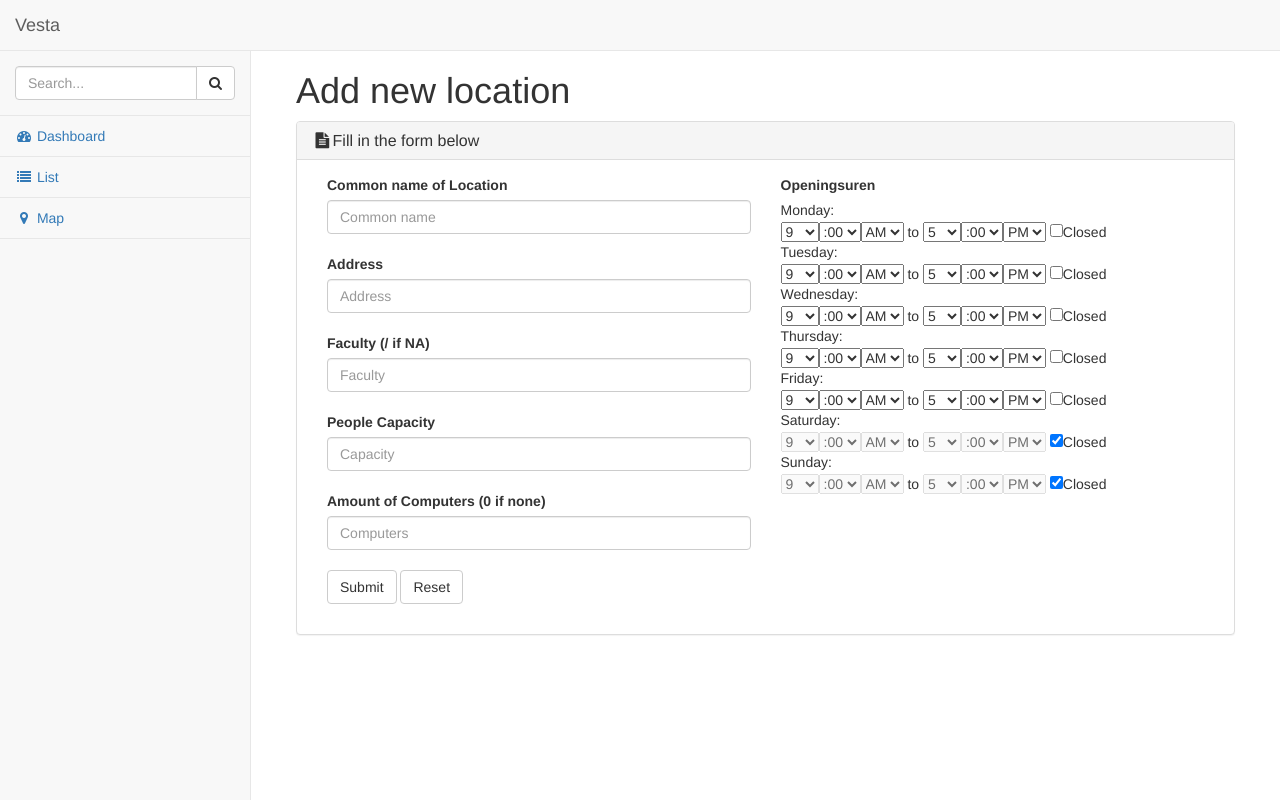
After one commit to thepycoder/InnoversityWebsite, a PHP site: page /form.php in a window 1280 px wide. The commit adds this page. Run offline with PHP 8.4, Linux system fonts and the light colour scheme; some libraries are stand-ins or nearby versions.

Commit message:
add location form added

```diff
--- /dev/null
+++ b/form.php
@@ -0,0 +1,228 @@
+<?php
+$servername = "localhost";
+$username = "root";
+$password = "";
+$dbname = "inno";
+
+// Create connection
+$conn = new mysqli($servername, $username, $password, $dbname);
+// Check connection
+if ($conn->connect_error) {
+    die("Connection failed: " . $conn->connect_error);
+}
+?>
+<!DOCTYPE html>
+<html lang="en">
+
+<head>
+
+    <meta charset="utf-8">
+    <meta http-equiv="X-UA-Compatible" content="IE=edge">
+    <meta name="viewport" content="width=device-width, initial-scale=1">
+    <meta name="description" content="">
+    <meta name="author" content="">
+
+    <title>Vesta</title>
+
+    <!-- Bootstrap Core CSS -->
+    <link href="bower_components/bootstrap/dist/css/bootstrap.min.css" rel="stylesheet">
+
+    <!-- MetisMenu CSS -->
+    <link href="bower_components/metisMenu/dist/metisMenu.min.css" rel="stylesheet">
+
+    <!-- Custom CSS -->
+    <link href="dist/css/sb-admin-2.css" rel="stylesheet">
+
+    <!-- Custom Fonts -->
+    <link href="bower_components/font-awesome/css/font-awesome.min.css" rel="stylesheet" type="text/css">
+
+    <!-- HTML5 Shim and Respond.js IE8 support of HTML5 elements and media queries -->
+    <!-- WARNING: Respond.js doesn't work if you view the page via file:// -->
+    <!--[if lt IE 9]>
+        <script src="https://oss.maxcdn.com/libs/html5shiv/3.7.0/html5shiv.js"></script>
+        <script src="https://oss.maxcdn.com/libs/respond.js/1.4.2/respond.min.js"></script>
+    <![endif]-->
+
+
+</head>
+
+<body>
+
+    <div id="wrapper">
+
+        <!-- Navigation -->
+        <nav class="navbar navbar-default navbar-static-top" role="navigation" style="margin-bottom: 0">
+            <div class="navbar-header">
+                <button type="button" class="navbar-toggle" data-toggle="collapse" data-target=".navbar-collapse">
+                    <span class="sr-only">Toggle navigation</span>
+                    <span class="icon-bar"></span>
+                    <span class="icon-bar"></span>
+                    <span class="icon-bar"></span>
+                </button>
+                <a class="navbar-brand" href="index.html">Vesta</a>
+            </div>
+            <!-- /.navbar-header -->
+            <!-- /.navbar-top-links -->
+
+            <div class="navbar-default sidebar" role="navigation">
+                <div class="sidebar-nav navbar-collapse">
+                    <ul class="nav" id="side-menu">
+                        <li class="sidebar-search">
+                            <div class="input-group custom-search-form">
+                                <input type="text" class="form-control" placeholder="Search...">
+                                <span class="input-group-btn">
+                                    <button class="btn btn-default" type="button">
+                                        <i class="fa fa-search"></i>
+                                    </button>
+                                </span>
+                            </div>
+                            <!-- /input-group -->
+                        </li>
+                        <li>
+                            <a href="index.php"><i class="fa fa-dashboard fa-fw"></i> Dashboard</a>
+                        </li>
+                        <li>
+                          <a href="list.php"><i class="fa fa-list fa-fw"></i> List</a>
+                        </li>
+                        <li>
+                          <a href="map.php"><i class="fa fa-map-marker fa-fw"></i> Map</a>
+                        </li>
+                    </ul>
+                </div>
+                <!-- /.sidebar-collapse -->
+            </div>
+            <!-- /.navbar-static-side -->
+        </nav>
+
+        <!-- Page Content -->
+        <div id="page-wrapper">
+            <div class="container-fluid">
+                <div class="row">
+                    <div class="col-lg-12">
+                      <h1>Add new location</h1>
+                      <div class="panel panel-default">
+                        <div class="panel-heading">
+                          <h3 class="panel-title"><i class="fa fa-file-text fa-fw"></i>Fill in the form below</h3>
+                        </div>
+                        <div class="panel-body">
+                          <form role="form" action="process_form.php" method="post">
+                            <div class="col-lg-6">
+                              <div class="form-group">
+                                <label>Common name of Location</label>
+                                <input class="form-control" placeholder="Common name">
+                                <br>
+                                <label>Address</label>
+                                <input class="form-control" placeholder="Address">
+                                <br>
+                                <label>Faculty (/ if NA)</label>
+                                <input class="form-control" placeholder="Faculty">
+                                <br>
+                                <label>People Capacity</label>
+                                <input class="form-control" placeholder="Capacity">
+                                <br>
+                                <label>Amount of Computers (0 if none)</label>
+                                <input class="form-control" placeholder="Computers">
+                                <br>
+                                <button type="submit" class="btn btn-default">Submit</button>
+                                <button type="reset" class="btn btn-default">Reset</button>
+                              </div>
+                            </div>
+                            <div class="col-lg-6">
+                              <div class="form-group">
+                                <label>Openingsuren</label>
+                                <br>
+                                <div id="hourForm">
+                                  <div id="Monday" class="day"></div>
+                                  <div id="Tuesday" class="day"></div>
+                                  <div id="Wednesday" class="day"></div>
+                                  <div id="Thursday" class="day"></div>
+                                  <div id="Friday" class="day"></div>
+                                  <div id="Saturday" class="day"></div>
+                                  <div id="Sunday" class="day"></div>
+                                </div>
+                              </div>
+                            </div>
+                          </form>
+                        </div>
+                    </div>
+                    <!-- /.col-lg-12 -->
+                </div>
+                <!-- /.row -->
+            </div>
+            <!-- /.container-fluid -->
+        </div>
+        <!-- /#page-wrapper -->
+
+    </div>
+    <!-- /#wrapper -->
+
+    <!-- jQuery -->
+    <script src="bower_components/jquery/dist/jquery.min.js"></script>
+
+    <!-- Bootstrap Core JavaScript -->
+    <script src="bower_components/bootstrap/dist/js/bootstrap.min.js"></script>
+
+    <!-- Metis Menu Plugin JavaScript -->
+    <script src="bower_components/metisMenu/dist/metisMenu.min.js"></script>
+
+    <!-- Custom Theme JavaScript -->
+    <script src="dist/js/sb-admin-2.js"></script>
+
+    <!-- Cutom opening hour selection script -->
+    <script type="text/javascript">
+      $('.day').each(function() {
+        var day = $(this).attr('id');
+        $(this).append('<div id="label">' + day + ': </div>');
+        $(this).append('<select name="' + day + 'FromH" class="hour from"></select>');
+        $(this).append('<select name="' + day + 'FromM" class="min from"></select>');
+        $(this).append('<select name="' + day + 'FromAP" class="ampm from"></select>');
+        $(this).append(' to <select name="' + day + 'ToH" class="hour to"></select>');
+        $(this).append('<select name="' + day + 'ToM" class="min to"></select>');
+        $(this).append('<select name="' + day + 'ToAP" class="ampm to"></select>');
+        $(this).append(' <input type="checkbox" name="closed" value="closed" class="closed"><span>Closed</span>');
+
+      });
+
+      $('.hour').each(function() {
+        for (var h = 1; h < 13; h++) {
+            $(this).append('<option value="' + h + '">' + h + '</option>');
+        }
+
+        $(this).filter('.from').val('9');
+        $(this).filter('.to').val('5');
+      });
+
+      $('.min').each(function() {
+        var min = [':00', ':15', ':30', ':45'];
+        for (var m = 0; m < min.length; m++) {
+            $(this).append('<option value="' + min[m] + '">' + min[m] + '</option>');
+        }
+
+        $(this).val(':00');
+      });
+
+      $('.ampm').each(function() {
+        $(this).append('<option value="AM">AM</option>');
+        $(this).append('<option value="PM">PM</option>');
+
+        $(this).filter('.from').val('AM');
+        $(this).filter('.to').val('PM');
+      });
+
+      $('input').change( function() {
+        if($(this).filter(':checked').val() == "closed") {
+            $(this).siblings('select').attr('disabled', true);
+        } else {
+            $(this).siblings('select').attr('disabled', false);
+        }
+      });
+
+      $('#Saturday .closed, #Sunday .closed').val(["closed"]).siblings('select').attr('disabled', true);
+    </script>
+
+</body>
+
+</html>
+<?php
+$conn->close();
+?>
```
Also changed, not shown: list.php (+16 -9 lines).
